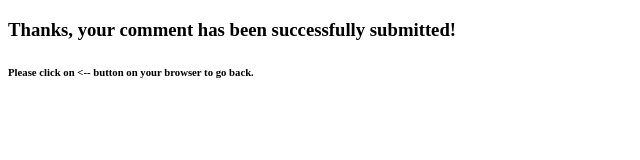
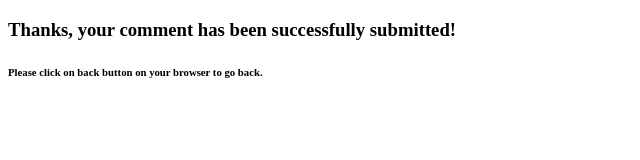
Before and after one commit to ferdous-ali/ssb606_class_hw, a plain HTML site: page form.html in a window 1280 px wide. Shown: the full height of the page, 0-640 px from the left. Drawn offline with Linux system fonts and the light colour scheme.

Commit message:
Update form.html

```diff
--- a/form.html
+++ b/form.html
@@ -7,6 +7,6 @@
 </head>
 <body>
 	<h3>Thanks, your comment has been successfully submitted!</h3>
-	<h6>Please click on <-- button on your browser to go back.</h6>
+	<h6>Please click on back button on your browser to go back.</h6>
 </body>
 </html>
```
